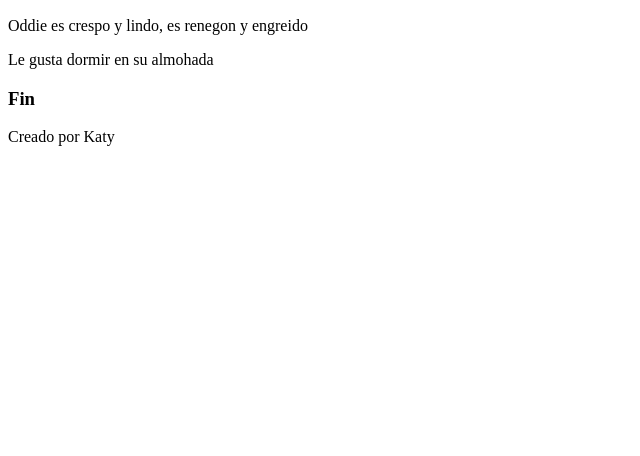
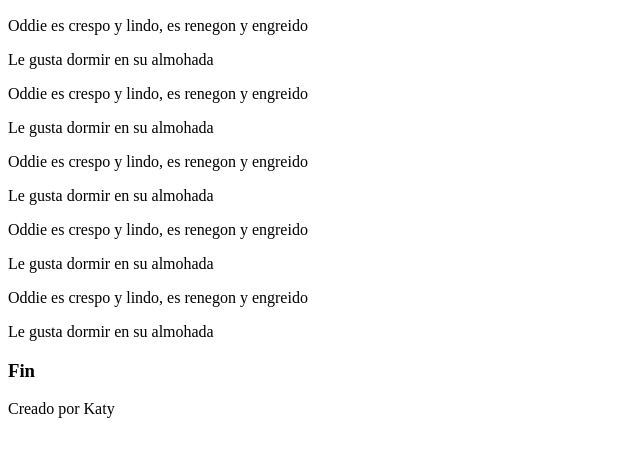
Before and after one commit to Katerine06/Oddie, a plain HTML site: page index.html in a window 1280 px wide. Shown: the part 110-566 px from the top of the page, without its empty margins (0-640 px from the left). Drawn offline with Linux system fonts and the light colour scheme.

Commit message:
nueva actualizacion katy

```diff
--- a/index.html
+++ b/index.html
@@ -14,6 +14,14 @@
         <h2>Descripcion de oddie</h2>
         <p>Oddie es crespo y lindo, es renegon y engreido</p>
         <p>Le gusta dormir en su almohada</p>
+        <p>Oddie es crespo y lindo, es renegon y engreido</p>
+        <p>Le gusta dormir en su almohada</p>
+        <p>Oddie es crespo y lindo, es renegon y engreido</p>
+        <p>Le gusta dormir en su almohada</p>
+        <p>Oddie es crespo y lindo, es renegon y engreido</p>
+        <p>Le gusta dormir en su almohada</p>
+        <p>Oddie es crespo y lindo, es renegon y engreido</p>
+        <p>Le gusta dormir en su almohada</p>
     </main>
     <footer>
         <h3> Fin </h3>
```
